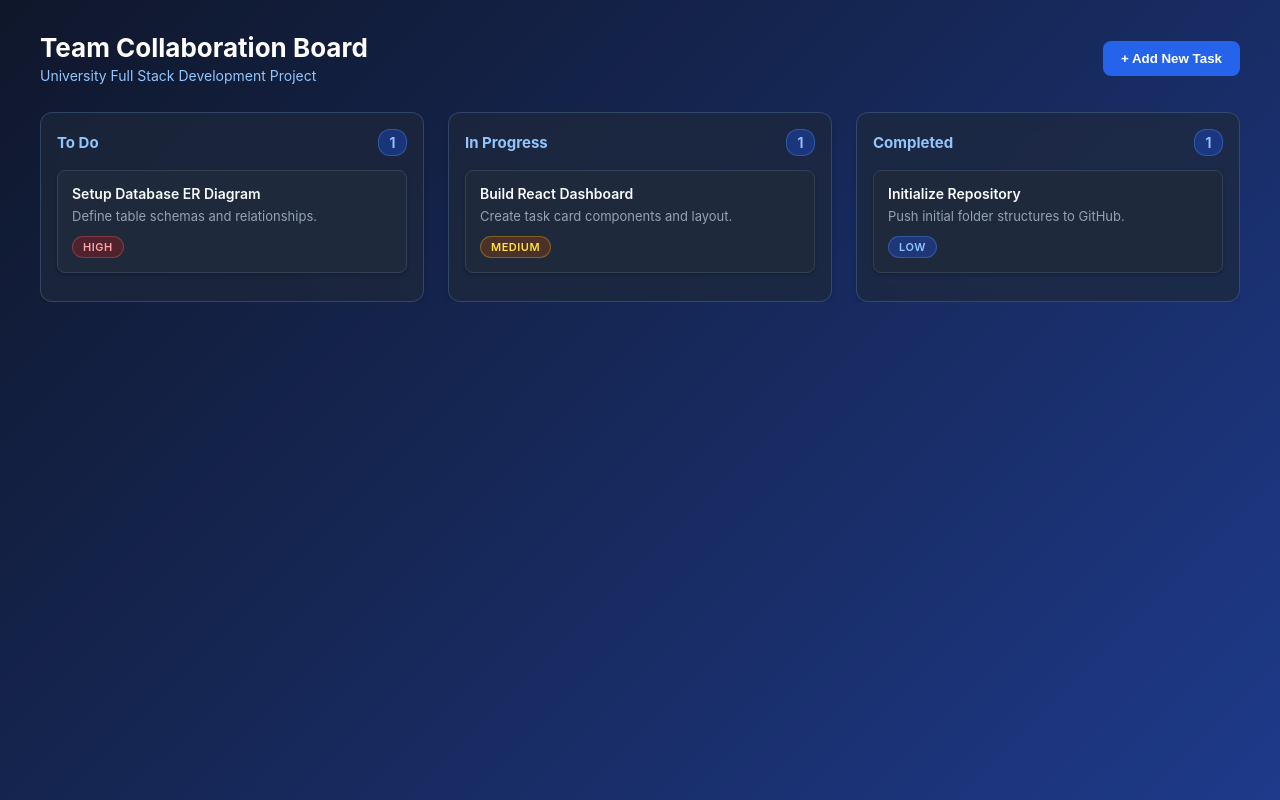
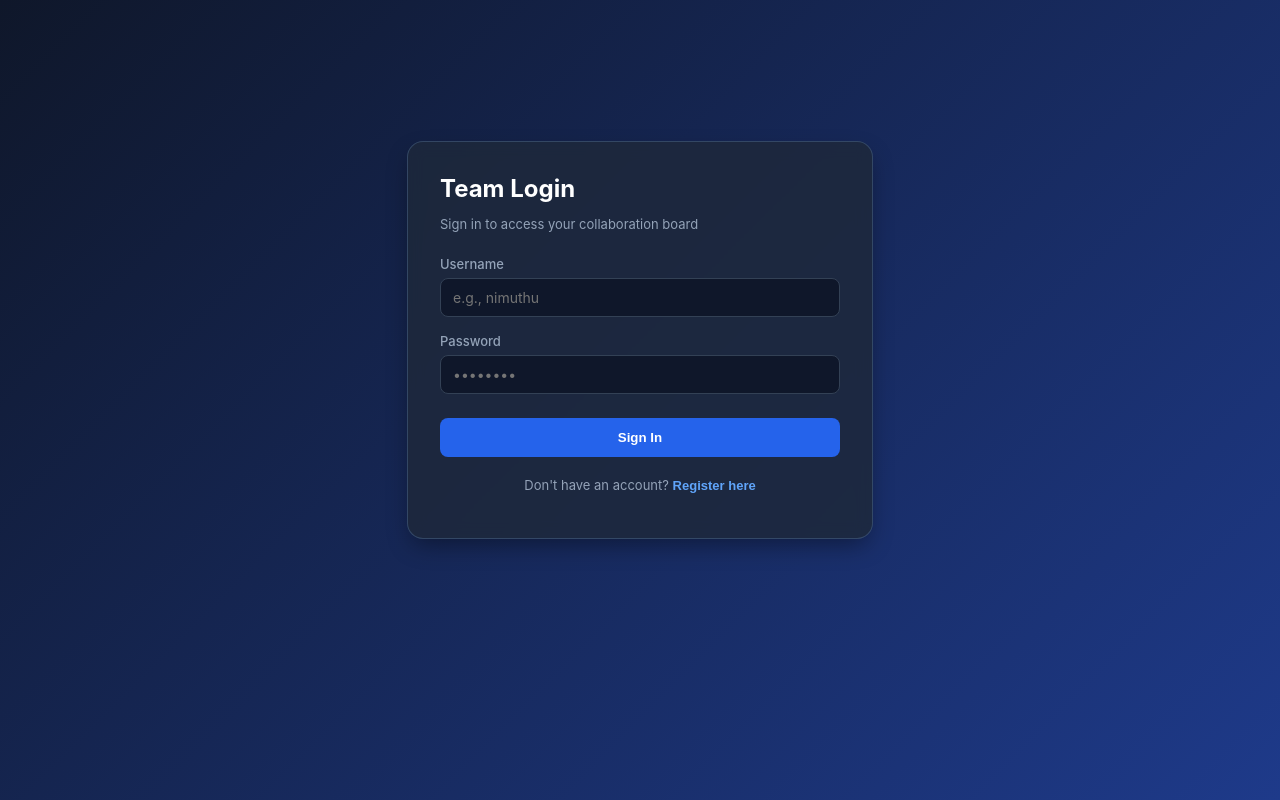
Before and after one commit to Full-Stack-Development-Team/Full-Stack-Development, a React (Vite) app in the folder client/: page / in a window 1280 px wide. Built offline with nearby package versions, Linux system fonts and the light colour scheme.

Commit message:
feat: add user authentication login and registration screens

```diff
--- a/client/src/App.jsx
+++ b/client/src/App.jsx
@@ -1,11 +1,26 @@
+import React, { useState } from 'react';
 import Board from './components/Board';
+import Login from './components/Login';
+import Register from './components/Register';
+import './index.css';
 
-function App() {
-  return (
-    <div>
-      <Board />
-    </div>
-  );
+export default function App() {
+  const [isAuthenticated, setIsAuthenticated] = useState(false);
+  const [currentView, setCurrentView] = useState('login');
+
+  if (!isAuthenticated) {
+    return currentView === 'login' ? (
+      <Login
+        onSwitchToRegister={() => setCurrentView('register')}
+        onLoginSuccess={() => setIsAuthenticated(true)}
+      />
+    ) : (
+      <Register
+        onSwitchToLogin={() => setCurrentView('login')}
+        onRegisterSuccess={() => setIsAuthenticated(true)}
+      />
+    );
+  }
+
+  return <Board />;
 }
-
-export default App;
--- /dev/null
+++ b/client/src/components/Login.jsx
@@ -0,0 +1,55 @@
+import React, { useState } from 'react';
+
+export default function Login({ onSwitchToRegister, onLoginSuccess }) {
+  const [username, setUsername] = useState('');
+  const [password, setPassword] = useState('');
+
+  const handleSubmit = (e) => {
+    e.preventDefault();
+    if (username && password) {
+      onLoginSuccess();
+    }
+  };
+
+  return (
+    <div className="auth-container">
+      <div className="auth-card">
+        <h2>Team Login</h2>
+        <p className="auth-subtitle">Sign in to access your collaboration board</p>
+
+        <form onSubmit={handleSubmit}>
+          <div className="form-group">
+            <label>Username</label>
+            <input
+              type="text"
+              value={username}
+              onChange={(e) => setUsername(e.target.value)}
+              placeholder="e.g., nimuthu"
+              required
+            />
+          </div>
+
+          <div className="form-group">
+            <label>Password</label>
+            <input
+              type="password"
+              value={password}
+              onChange={(e) => setPassword(e.target.value)}
+              placeholder="••••••••"
+              required
+            />
+          </div>
+
+          <button type="submit" className="btn-primary auth-btn">Sign In</button>
+        </form>
+
+        <p className="auth-switch">
+          Don't have an account?{' '}
+          <button type="button" className="link-btn" onClick={onSwitchToRegister}>
+            Register here
+          </button>
+        </p>
+      </div>
+    </div>
+  );
+}
--- /dev/null
+++ b/client/src/components/Register.jsx
@@ -0,0 +1,67 @@
+import React, { useState } from 'react';
+
+export default function Register({ onSwitchToLogin, onRegisterSuccess }) {
+  const [username, setUsername] = useState('');
+  const [email, setEmail] = useState('');
+  const [password, setPassword] = useState('');
+
+  const handleSubmit = (e) => {
+    e.preventDefault();
+    if (username && email && password) {
+      onRegisterSuccess();
+    }
+  };
+
+  return (
+    <div className="auth-container">
+      <div className="auth-card">
+        <h2>Create Account</h2>
+        <p className="auth-subtitle">Join your project team board</p>
+
+        <form onSubmit={handleSubmit}>
+          <div className="form-group">
+            <label>Username</label>
+            <input
+              type="text"
+              value={username}
+              onChange={(e) => setUsername(e.target.value)}
+              placeholder="e.g., nimuthu"
+              required
+            />
+          </div>
+
+          <div className="form-group">
+            <label>Email Address</label>
+            <input
+              type="email"
+              value={email}
+              onChange={(e) => setEmail(e.target.value)}
+              placeholder="e.g., username@gmial.com"
+              required
+            />
+          </div>
+
+          <div className="form-group">
+            <label>Password</label>
+            <input
+              type="password"
+              value={password}
+              onChange={(e) => setPassword(e.target.value)}
+              placeholder="••••••••"
+              required
+            />
+          </div>
+
+          <button type="submit" className="btn-primary auth-btn">Sign Up</button>
+        </form>
+
+        <p className="auth-switch">
+          Already have an account?{' '}
+          <button type="button" className="link-btn" onClick={onSwitchToLogin}>
+            Sign in
+          </button>
+        </p>
+      </div>
+    </div>
+  );
+}
--- a/client/src/index.css
+++ b/client/src/index.css
@@ -256,3 +256,60 @@ body {
 .task-card:active {
   cursor: grabbing;
 }
+.auth-container {
+  display: flex;
+  justify-content: center;
+  align-items: center;
+  min-height: 80vh;
+  padding: 20px;
+}
+
+.auth-card {
+  background-color: rgba(30, 41, 59, 0.85);
+  border: 1px solid rgba(147, 197, 253, 0.2);
+  border-radius: 16px;
+  padding: 32px;
+  width: 100%;
+  max-width: 400px;
+  box-shadow: 0 10px 25px -5px rgba(0, 0, 0, 0.4);
+  backdrop-filter: blur(8px);
+}
+
+.auth-card h2 {
+  margin: 0 0 6px 0;
+  font-size: 24px;
+  color: #ffffff;
+}
+
+.auth-subtitle {
+  color: #94a3b8;
+  font-size: 13px;
+  margin-bottom: 24px;
+}
+
+.auth-btn {
+  width: 100%;
+  margin-top: 8px;
+  padding: 12px;
+}
+
+.auth-switch {
+  text-align: center;
+  font-size: 13px;
+  color: #94a3b8;
+  margin-top: 20px;
+}
+
+.link-btn {
+  background: none;
+  border: none;
+  color: #60a5fa;
+  font-weight: 600;
+  cursor: pointer;
+  padding: 0;
+  font-size: 13px;
+}
+
+.link-btn:hover {
+  text-decoration: underline;
+}
```
